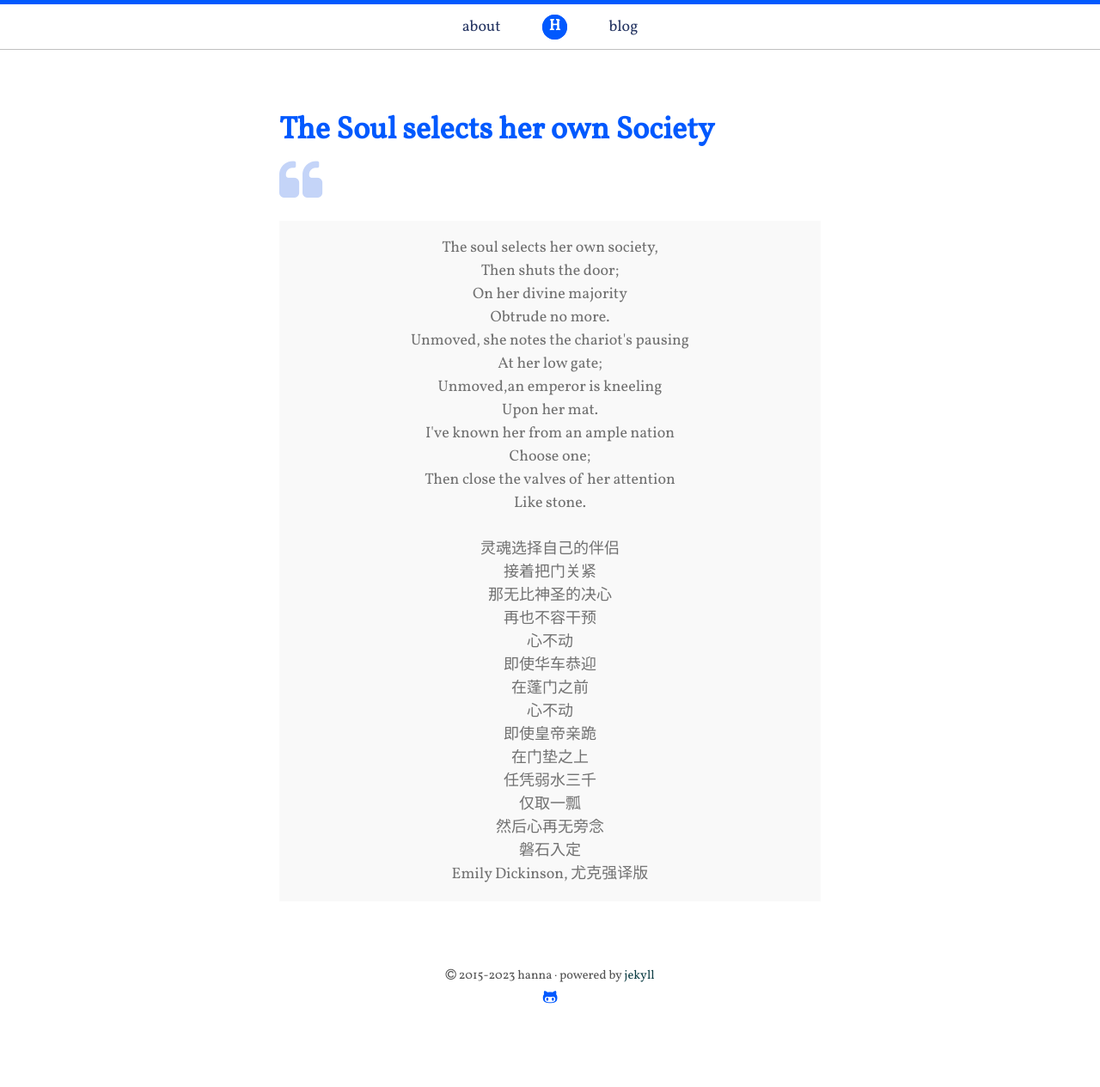
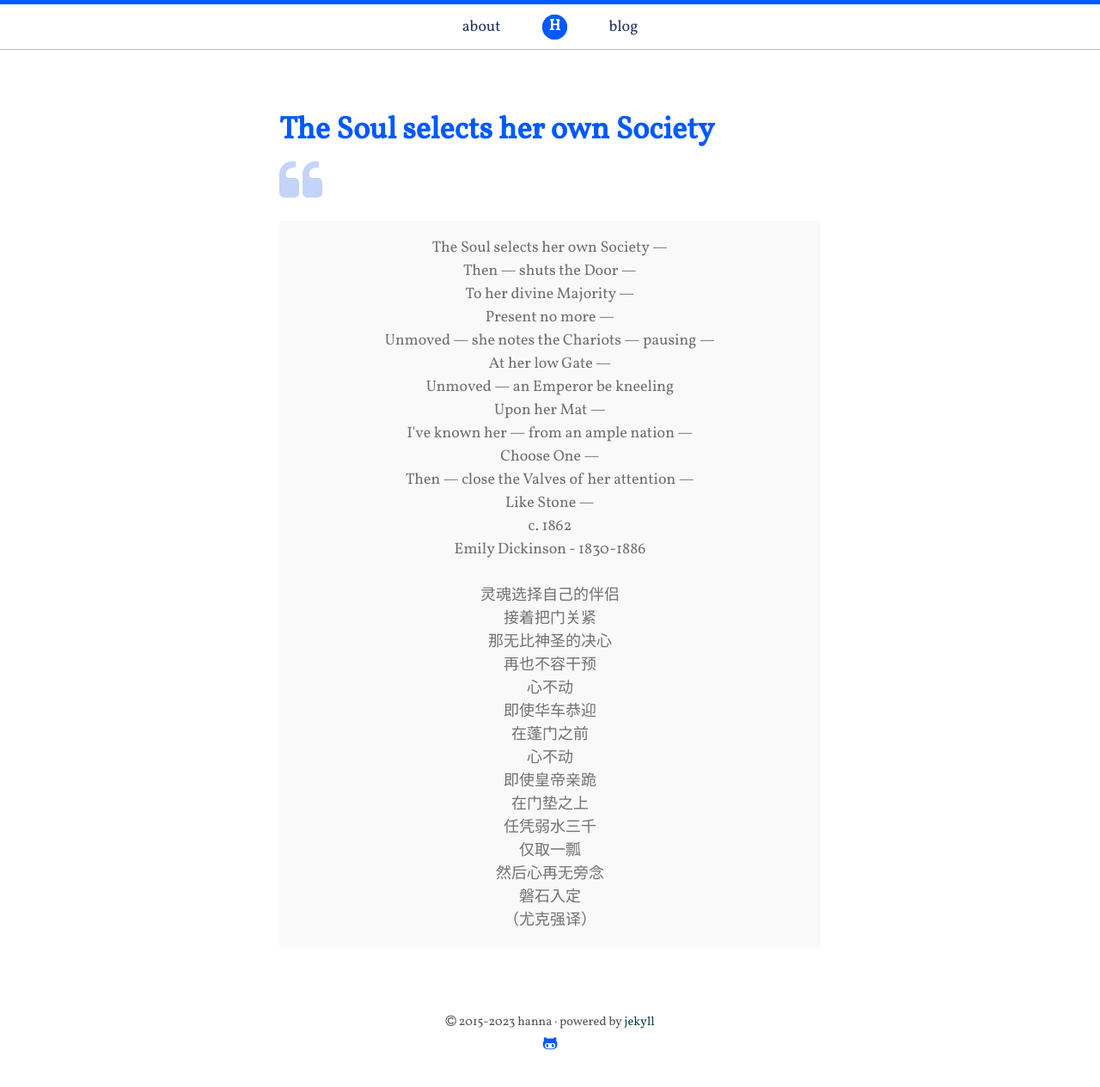
Before and after one commit to aoihanna/aoihanna.github.io, a Jekyll site: the page built from about.md, in a window 1280 px wide. Shown: the whole page at 86% size. Built offline with Jekyll 4.4.1, drawn with Linux system fonts in a browser that asks for light colours; nearby versions of some CDN libraries; before the commit the page ends 1211 px from its top, so only the background shows below that.

Commit message:
revise landing page

```diff
--- a/Gemfile
+++ b/Gemfile
@@ -4,3 +4,4 @@ gem 'github-pages', group: :jekyll_plugins
 gem 'wdm', '~> 0.1.0' if Gem.win_platform?
 
 gem "webrick", "~> 1.7"
+gem 'jekyll-compose', group: [:jekyll_plugins]
--- a/_config.yml
+++ b/_config.yml
@@ -27,3 +27,4 @@ plugins:
   - jekyll-coffeescript
   - jekyll-paginate
   - jekyll-gist
+  - jekyll-compose
--- a/about.md
+++ b/about.md
@@ -10,18 +10,26 @@ title: The Soul selects her own Society
 </div>
 
 <p class="message" align=middle>
-  The soul selects her own society,     <br>
-  Then shuts the door;  <br>
-  On her divine majority  <br>
-  Obtrude no more.  <br>
-  Unmoved, she notes the chariot's pausing  <br>
-  At her low gate;  <br>
-  Unmoved,an emperor is kneeling  <br>
-  Upon her mat.   <br>
-  I've known her from an ample nation<br>
-  Choose one;  <br>
-  Then close the valves of her attention    <br>
-  Like stone.   <br>
+The Soul selects her own Society — <br>
+Then — shuts the Door — <br>
+To her divine Majority — <br>
+Present no more — <br>
+
+
+Unmoved — she notes the Chariots — pausing — <br>
+At her low Gate — <br>
+Unmoved — an Emperor be kneeling <br>
+Upon her Mat — <br>
+
+
+I've known her — from an ample nation — <br>
+Choose One — <br>
+Then — close the Valves of her attention — <br>
+Like Stone — <br>
+c. 1862 <br>
+
+Emily Dickinson - 1830-1886  <br>
+
 <br>
 
  灵魂选择自己的伴侣  <br>
@@ -39,5 +47,5 @@ title: The Soul selects her own Society
  然后心再无旁念  <br>
  磐石入定   <br>
 
- Emily Dickinson, 尤克强译版   <br>
+ （尤克强译）   <br>
 </p>
--- a/index.html
+++ b/index.html
@@ -17,7 +17,7 @@ title: Home
     <p>
       <!-- 2<font siez=4><sup>nd</sup></font>Learn<br> -->
       <!-- Research -->
-      <a href='https://aoihanna.github.io/paperwork'>精进</a><br>
+      <a href='https://aoihanna.github.io/pracpaper'>精进</a><br>
       <!-- Daily life -->
       <a href='https://aoihanna.github.io/intowild'>野渡</a><br>
       <!-- After you gone:  -->
```
Also changed, not shown: Gemfile.lock, favicon.png.
